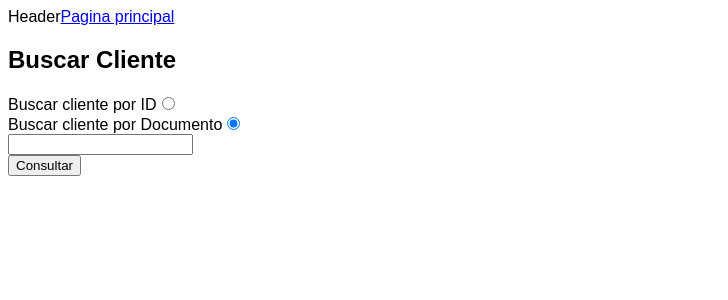
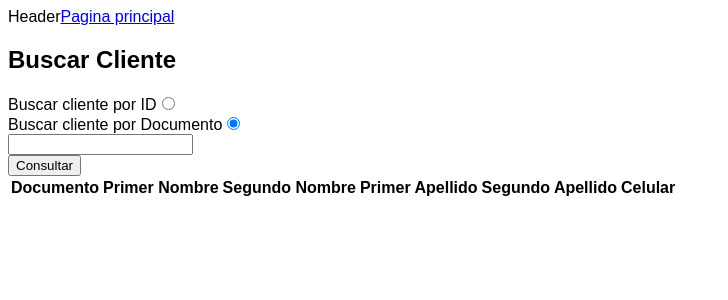
Before and after one commit to YesidOrtiz7/HotelFrontEnd, a React app: page /buscar in a window 1280 px wide. Shown: the top 300 px of the page, without its empty margins (0-728 px from the left). Built offline with nearby package versions, Linux system fonts and the light colour scheme.

Commit message:
componente de presentacion del cliente añadido

```diff
--- /dev/null
+++ b/src/components/clientes/ClientInformation.jsx
@@ -0,0 +1,15 @@
+import DeleteClient from "./eliminarCliente/DeleteClient"
+export default function ClientInformation(props) {
+    const cliente=props.cliente;
+    return (
+        <tr key={cliente.idCliente}>
+            <td>{cliente.documentoCliente}</td>
+            <td>{cliente.primerNombreCliente}</td>
+            <td>{cliente.segundoNombreCliente}</td>
+            <td>{cliente.primerApellidoCliente}</td>
+            <td>{cliente.segundoApellidoCliente}</td>
+            <td>{cliente.celularCliente}</td>
+            <td><DeleteClient idClient={cliente.idCliente} /></td>
+        </tr>
+    );
+}
--- a/src/components/clientes/obtenerCliente/GetClient.jsx
+++ b/src/components/clientes/obtenerCliente/GetClient.jsx
@@ -21,15 +21,18 @@
 import React, { useState } from "react";
 import { getClient } from './queryGetClient';
 
+import ClientInformation from "../ClientInformation";
+
 export default function GetClient() {
   const [queryType, setQueryType] = useState('byDocument');
   const [idOrDocument, setIdOrDocument] = useState('');
   const [message, setMessage] = useState('');
+  const [client, setClient] = useState(null);
 
   return (
     <div>
       <h2>Buscar Cliente</h2>
-      <form id="get-client-form" onSubmit={(event) => getClient(event, queryType, idOrDocument, setMessage)}>
+      <form id="get-client-form" onSubmit={(event) => getClient(event, queryType, idOrDocument, setMessage, setClient)}>
         <div>
           <label htmlFor="byId">Buscar cliente por ID</label>
           <input
@@ -66,6 +69,21 @@ export default function GetClient() {
         </div>
       </form>
       {message && <p>{message}</p>}
+      <table>
+        <thead>
+          <tr>
+            <th>Documento</th>
+            <th>Primer Nombre</th>
+            <th>Segundo Nombre</th>
+            <th>Primer Apellido</th>
+            <th>Segundo Apellido</th>
+            <th>Celular</th>
+          </tr>
+        </thead>
+        <tbody>
+        {client && <ClientInformation cliente={client} />}
+        </tbody>
+      </table>
     </div>
   );
 }
--- a/src/components/clientes/obtenerCliente/queryGetClient.js
+++ b/src/components/clientes/obtenerCliente/queryGetClient.js
@@ -1,6 +1,6 @@
 const API_SERVER = "http://localhost:8080/cliente/";
 
-export async function getClient(event, queryType, idOrDocument, setMessage) {
+export async function getClient(event, queryType, idOrDocument, setMessage, setClient) {
   event.preventDefault();
 
   let endpoint = '';
@@ -24,7 +24,8 @@ export async function getClient(event, queryType, idOrDocument, setMessage) {
 
     const result = await response.json();
     console.log('Success:', result);
-    setMessage(`Client found: ${JSON.stringify(result)}`);
+    setMessage(`Client found:`);
+    setClient(result);
 
   } catch (error) {
     console.error('Error:', error);
--- a/src/components/clientes/paginaPrincipal/ClientMainPage.jsx
+++ b/src/components/clientes/paginaPrincipal/ClientMainPage.jsx
@@ -2,6 +2,7 @@ import { getClients } from "./useFetch";
 import { Link } from "react-router-dom";
 
 import DeleteClient from "../eliminarCliente/DeleteClient";
+import ClientInformation from "../ClientInformation";
 const API_SERVER = "http://localhost:8080/";
 
 export default function ClientMainPage() {
@@ -28,15 +29,7 @@ export default function ClientMainPage() {
                         <tbody>
                             {
                                 data?.map((cliente) => (
-                                    <tr key={cliente.idCliente}>
-                                        <td>{cliente.documentoCliente}</td>
-                                        <td>{cliente.primerNombreCliente}</td>
-                                        <td>{cliente.segundoNombreCliente}</td>
-                                        <td>{cliente.primerApellidoCliente}</td>
-                                        <td>{cliente.segundoApellidoCliente}</td>
-                                        <td>{cliente.celularCliente}</td>
-                                        <td><DeleteClient idClient={cliente.idCliente} /></td>
-                                    </tr>))
+                                    <ClientInformation cliente={cliente}/>))
                             }
                         </tbody>
                     </table>
```
